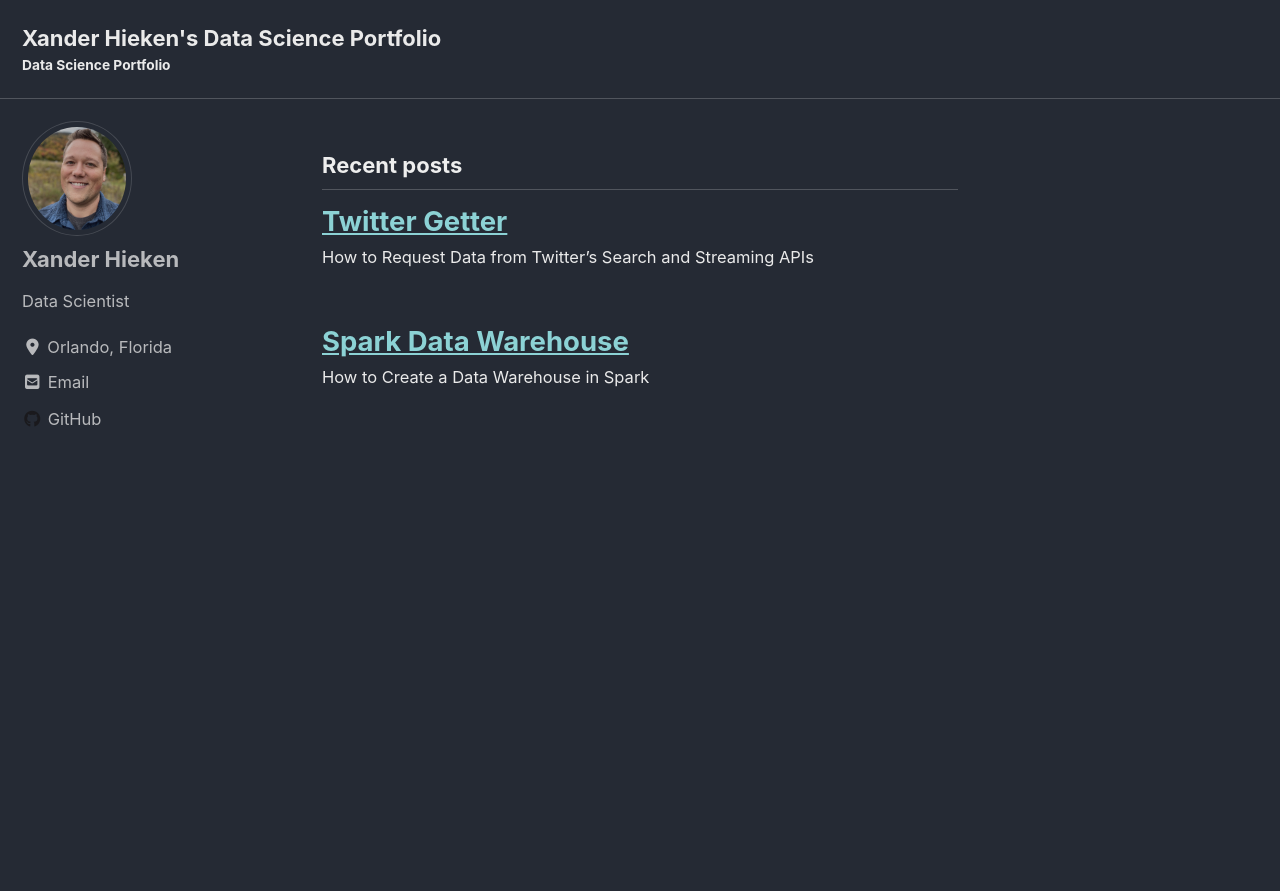
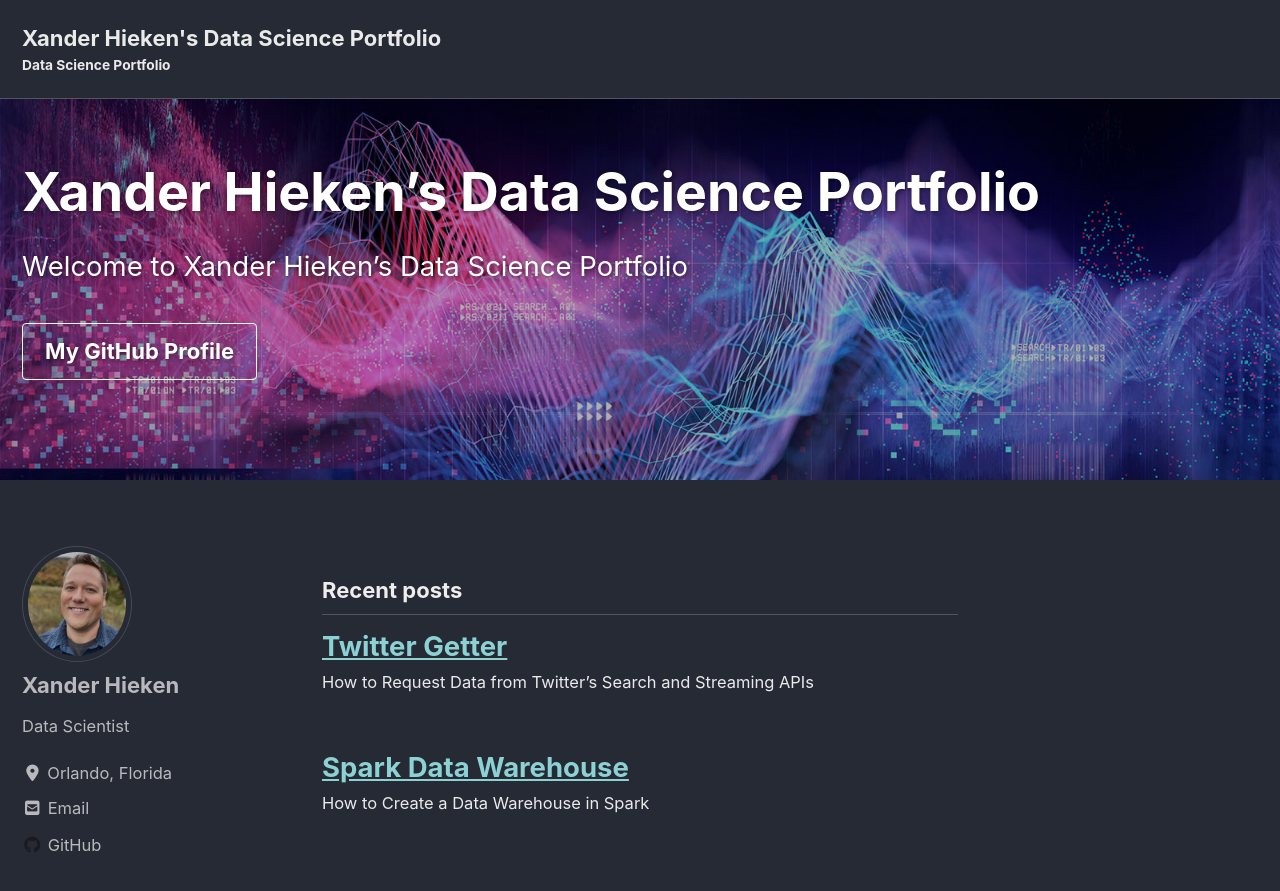
Before and after one commit to xanderhieken/xanderhieken.github.io, a Jekyll site: the page built from index.html, in a window 1280 px wide and 900 px high. Shown: the top 891 px of the window. Built offline with Jekyll 4.4.1, drawn with Linux system fonts in a browser that asks for light colours; cached includes are drawn as plain includes; nearby versions of some CDN libraries; the list of posts is cut into pages by our own code.

Commit message:
Update index.html

```diff
--- a/index.html
+++ b/index.html
@@ -1,7 +1,11 @@
 ---
 layout: home
 author_profile: true
+excerpt: "Welcome to Xander Hieken's Data Science Portfolio"
 header:
-  tagline: "Welcome to Xander Hieken's Data Science Portfolio"
-  #image: "/assets/HomeHeader.jpg"
+  overlay_image: "/assets/HomeHeader.jpg"
+  overlay_filter: 0.3 # same as adding an opacity of 0.3 to a black background
+  actions:
+    - label: "My GitHub Profile"
+      url: "https://github.com/xanderhieken/"
 ---
```
